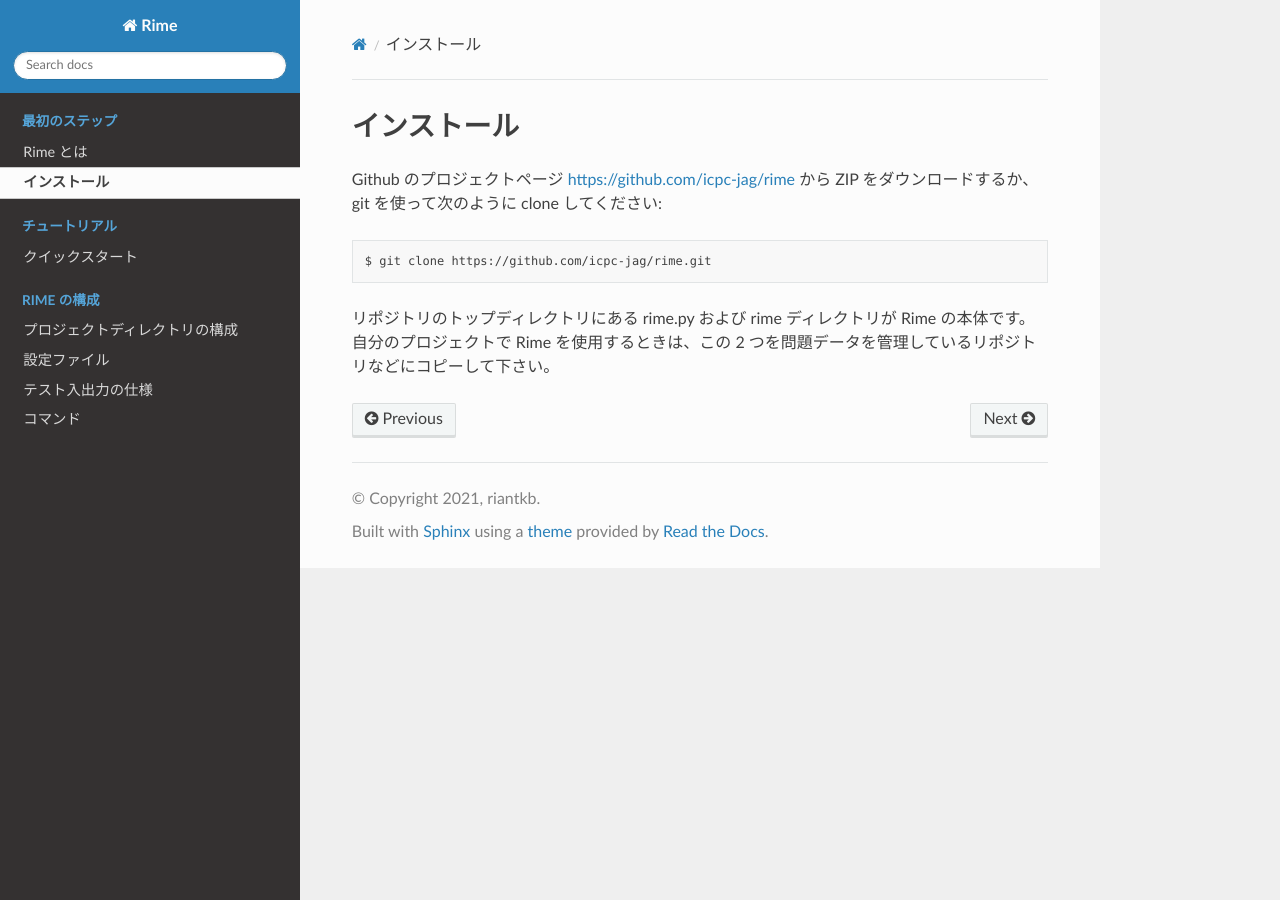
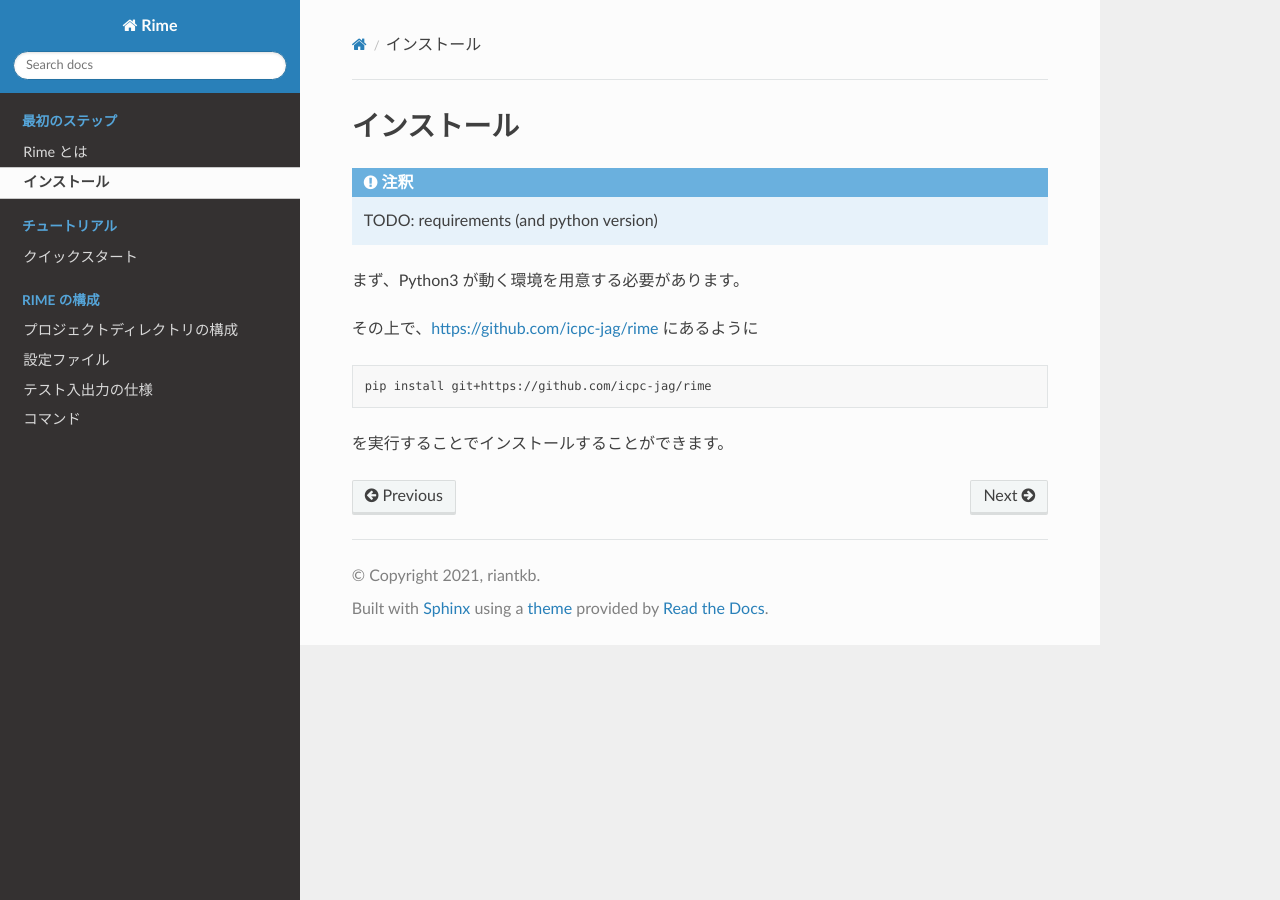
Before and after one commit to riantkb/rime_doc, a Sphinx documentation site: the page built from source/intro/install.rst, in a window 1280 px wide. Built offline with Sphinx 7.4.7 and the Read the Docs theme 2.0.0, drawn with Linux system fonts in a browser that asks for light colours.

Commit message:
update install

```diff
--- a/source/intro/install.rst
+++ b/source/intro/install.rst
@@ -1,9 +1,15 @@
 インストール
 ============
 
-Github のプロジェクトページ https://github.com/icpc-jag/rime から ZIP をダウンロードするか、git を使って次のように clone してください::
+.. note:: TODO:
+    requirements (and python version)
 
-    $ git clone https://github.com/icpc-jag/rime.git
+まず、Python3 が動く環境を用意する必要があります。
 
-リポジトリのトップディレクトリにある rime.py および rime ディレクトリが Rime の本体です。
-自分のプロジェクトで Rime を使用するときは、この 2 つを問題データを管理しているリポジトリなどにコピーして下さい。
+その上で、https://github.com/icpc-jag/rime にあるように
+
+.. code-block:: sh
+
+    pip install git+https://github.com/icpc-jag/rime
+
+を実行することでインストールすることができます。
```
